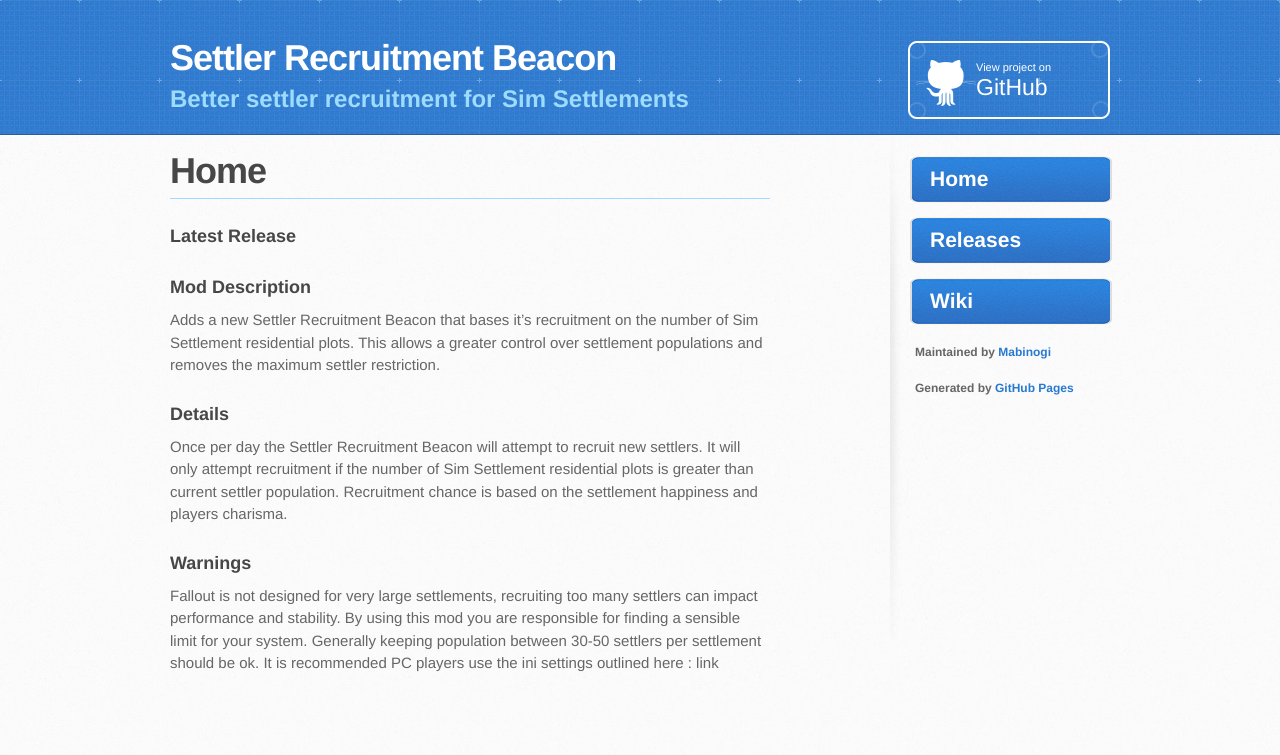
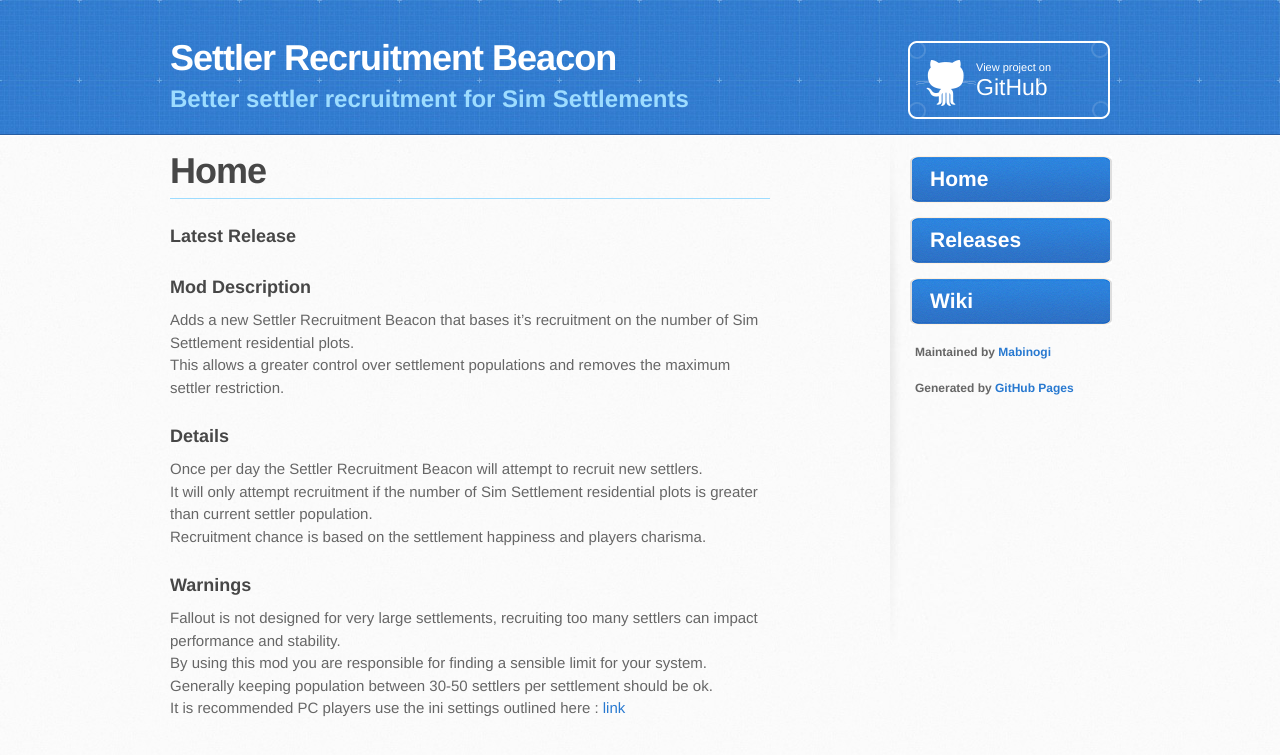
Before and after one commit to TheMabinogi/Settler-Recruitment-Beacon, a Jekyll site: the page built from index.md, in a window 1280 px wide. Shown: the top 755 px of the page. Built offline with Jekyll 4.4.1, drawn with Linux system fonts in a browser that asks for light colours.

Commit message:
Further IO Frontpage tidying

```diff
--- a/index.md
+++ b/index.md
@@ -7,16 +7,16 @@ layout: default
 ### Latest Release
 
 ### Mod Description
-Adds a new Settler Recruitment Beacon that bases it's recruitment on the number of Sim Settlement residential plots.
-This allows a greater control over settlement populations and removes the maximum settler restriction.
+Adds a new Settler Recruitment Beacon that bases it's recruitment on the number of Sim Settlement residential plots.<br>
+This allows a greater control over settlement populations and removes the maximum settler restriction.<br>
 
 ### Details
-Once per day the Settler Recruitment Beacon will attempt to recruit new settlers.
-It will only attempt recruitment if the number of Sim Settlement residential plots is greater than current settler population.
-Recruitment chance is based on the settlement happiness and players charisma.
+Once per day the Settler Recruitment Beacon will attempt to recruit new settlers.<br>
+It will only attempt recruitment if the number of Sim Settlement residential plots is greater than current settler population.<br>
+Recruitment chance is based on the settlement happiness and players charisma.<br>
 
 ### Warnings
-Fallout is not designed for very large settlements, recruiting too many settlers can impact performance and stability.
-By using this mod you are responsible for finding a sensible limit for your system.
-Generally keeping population between 30-50 settlers per settlement should be ok.
-It is recommended PC players use the ini settings outlined here : link
+Fallout is not designed for very large settlements, recruiting too many settlers can impact performance and stability.<br>
+By using this mod you are responsible for finding a sensible limit for your system.<br>
+Generally keeping population between 30-50 settlers per settlement should be ok.<br>
+It is recommended PC players use the ini settings outlined here : [link](https://simsettlements.com/web/wiki/index.php?title=Performance)
```
